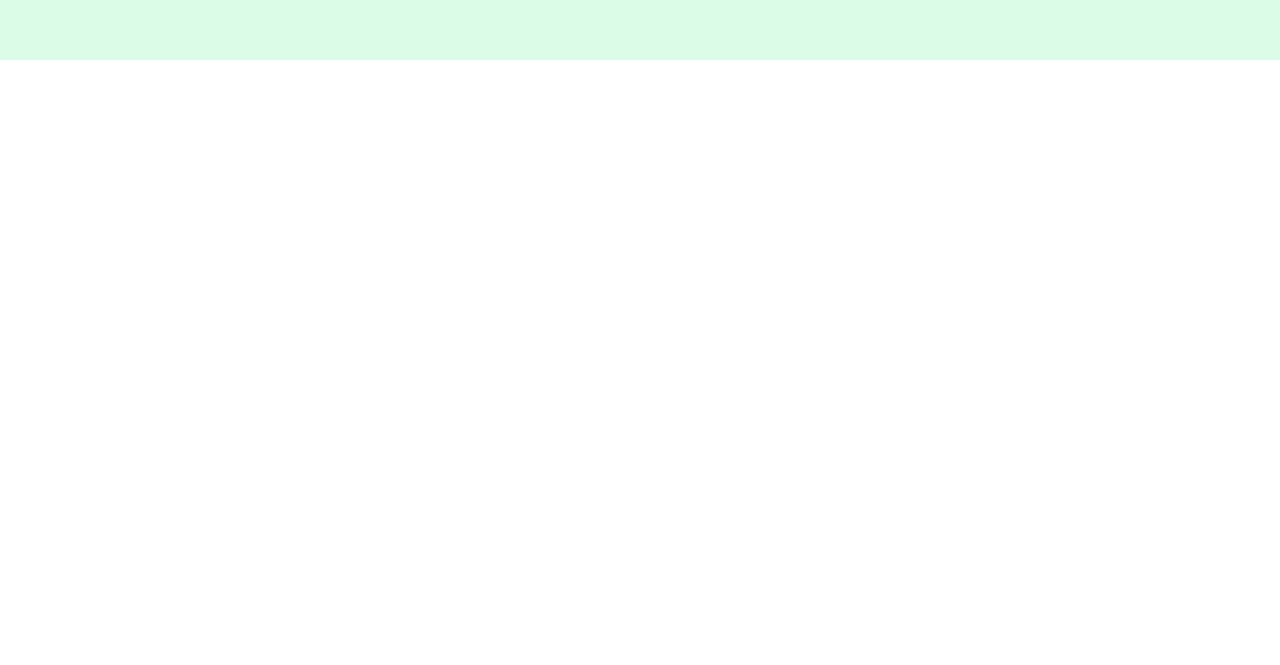
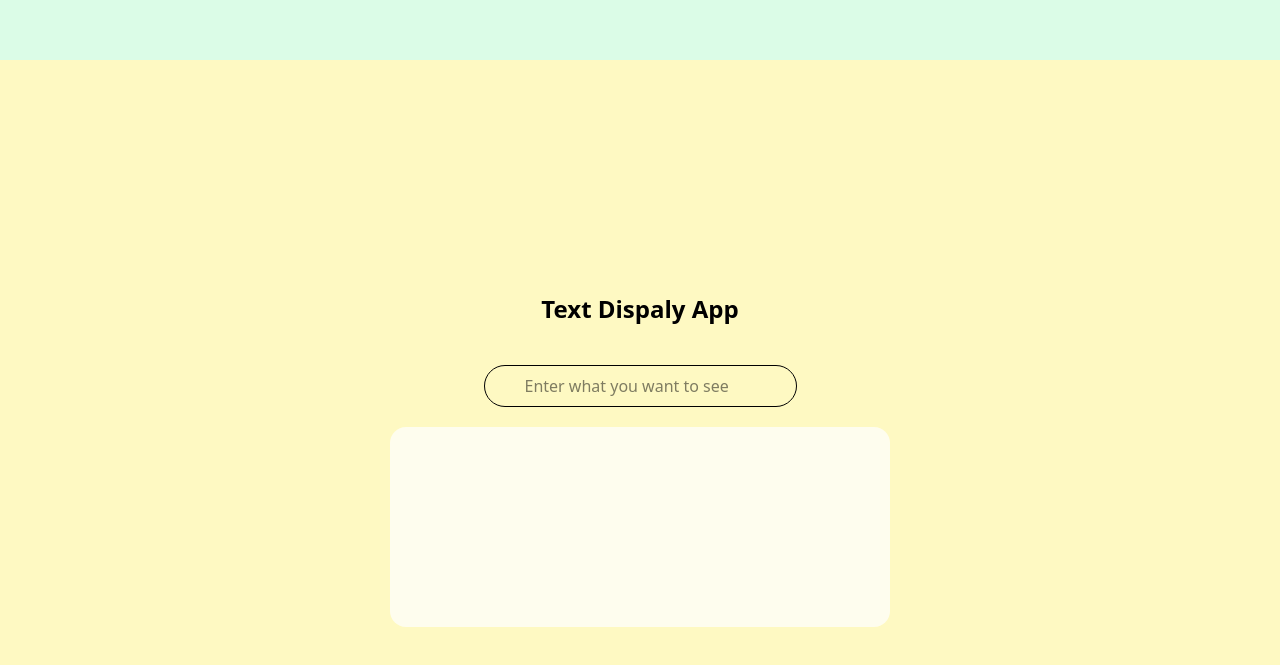
Before and after one commit to Aurelienjunior/practice, a Next.js app: page / in a window 1280 px wide. Shown: the part 2372-3037 px from the top of the page. Before the commit the page ends 2432 px from the top, so only its background shows below. Built offline with nearby package versions, Linux system fonts and the light colour scheme.

Commit message:
made changes

```diff
--- a/src/components/Home/home-page.jsx
+++ b/src/components/Home/home-page.jsx
@@ -2,6 +2,7 @@ import React from 'react';
 import CounterApp from '../others/useState/counter-app';
 import HideShowApp from '../others/useState/hide-show';
 import FollowUnfollowApp from '../others/useState/follow-unfollow';
+import InputFieldTextDisplay from '../others/useState/input-field-text-display';
 
 const HomePage = () => {
   return (
@@ -10,6 +11,7 @@ const HomePage = () => {
       <CounterApp />
       <HideShowApp />
       <FollowUnfollowApp />
+      <InputFieldTextDisplay />
     </div>
   );
 };
--- a/src/components/others/useState/follow-unfollow.jsx
+++ b/src/components/others/useState/follow-unfollow.jsx
@@ -40,7 +40,7 @@ const FollowUnfollowApp = () => {
       <h1 className="text-2xl font-bold">Follow Unfollow App</h1>
       <p className="text-gray-700">Click the button to follow or unfollow</p>
 
-      <div className=" w-full border-black flex flex-row gap-5 overflow-x-auto ">
+      <div className=" w-full border-black flex justify-center items-center p-4 flex-row gap-5 overflow-x-auto ">
         {accountInfos.map((account, index) => (
           <div
             key={index}
--- /dev/null
+++ b/src/components/others/useState/input-field-text-display.jsx
@@ -0,0 +1,29 @@
+import React, { useState } from 'react';
+
+const InputFieldTextDisplay = () => {
+  const [text, setText] = useState('');
+  const handleChange = (event) => {
+    setText(event.target.value);
+  };
+  // console.log(`${text}`);
+
+  return (
+    <div className=" flex flex-col gap-5 justify-center items-center h-screen bg-yellow-100 ">
+      <h1 className=" text-2xl font-bold ">Text Dispaly App</h1>
+      <div className=" text-black "></div>
+      <input
+        onChange={handleChange}
+        value={text}
+        type="text"
+        placeholder="Enter what you want to see"
+        className=" border border-black p-2 px-10 rounded-full outline-none "
+      />
+      {/* Display text tyyped in the above placeholder */}
+      <div className=" bg-[#ffffffb7] md:w-[500px] text-center p-3 italic cursor-not-allowed text-black w-[80%] rounded-2xl min-h-[200px]">
+        {text}
+      </div>
+    </div>
+  );
+};
+
+export default InputFieldTextDisplay;
```
